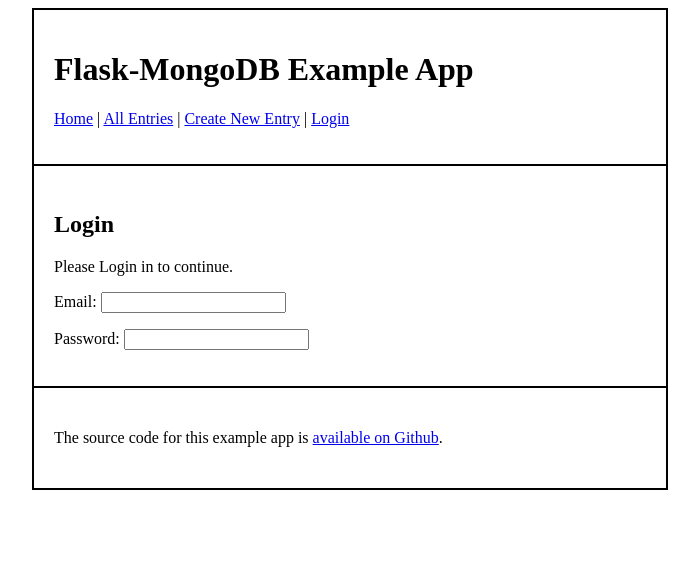
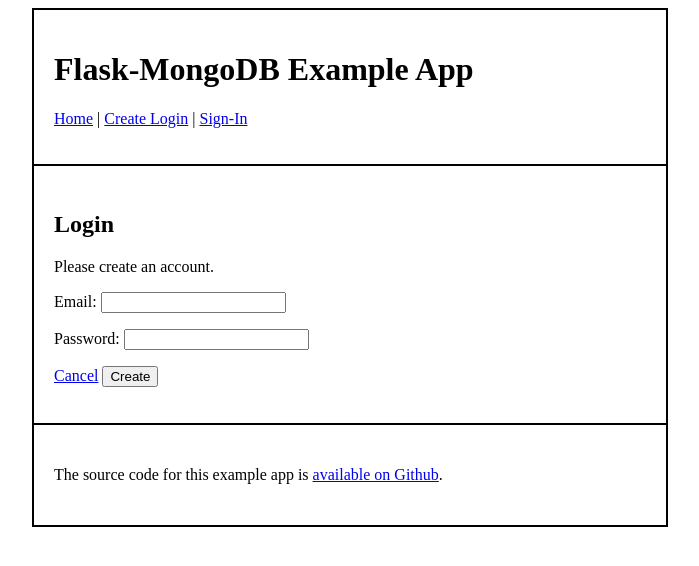
Before and after one commit to ShreyaJakharC/webApp, a Python web app: template templates/login.html in a window 1280 px wide. Shown: the top 566 px of the page, without its empty margins (290-989 px from the left). Run offline with Jinja, Linux system fonts and the light colour scheme; the template is opened without the code that fills it, so the values that code supplies are empty.

Commit message:
Push Latest 1

```diff
--- a/templates/base.html
+++ b/templates/base.html
@@ -13,9 +13,8 @@
         <h1>Flask-MongoDB Example App</h1>
         <p>
           <a href="{{ url_for('home')}}">Home</a> |
-          <a href="{{ url_for('read')}}">All Entries</a> |
-          <a href="{{ url_for('create')}}">Create New Entry</a> |
-          <a href="{{ url_for('login')}}">Login</a>
+          <a href="{{ url_for('login')}}">Create Login</a> |
+          <a href="{{ url_for('signin')}}">Sign-In</a>
         </p>
       </header>
       <main>{% block container %} {% endblock %}</main>
--- a/templates/login.html
+++ b/templates/login.html
@@ -1,8 +1,13 @@
 {% extends 'base.html' %} {% block container %}
 <h2>Login</h2>
-<p>Please Login in to continue.</p>
+<p>Please create an account.</p>
 <form method="POST" action="{{ url_for('create_login') }}">
   <p>Email: <input type="text" id="femail" name="femail" /><br /></p>
   <p>Password: <input type="text" id="floginpassword" name="floginpassword" /><br /></p>
+
+  <p>
+    <a href="{{ url_for('home')}}">Cancel</a>
+    <input type="submit" name="post-btn" value="Create" />
+  </p>
 </form>
 {% endblock %}
```
